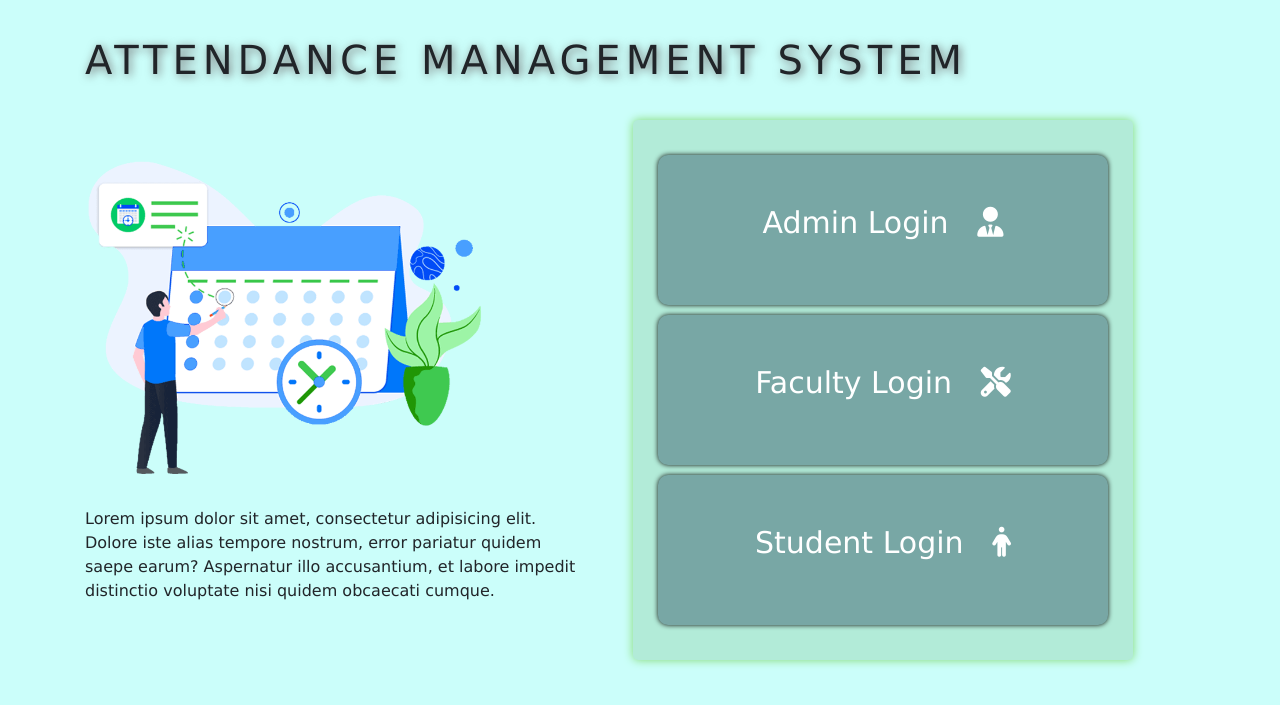
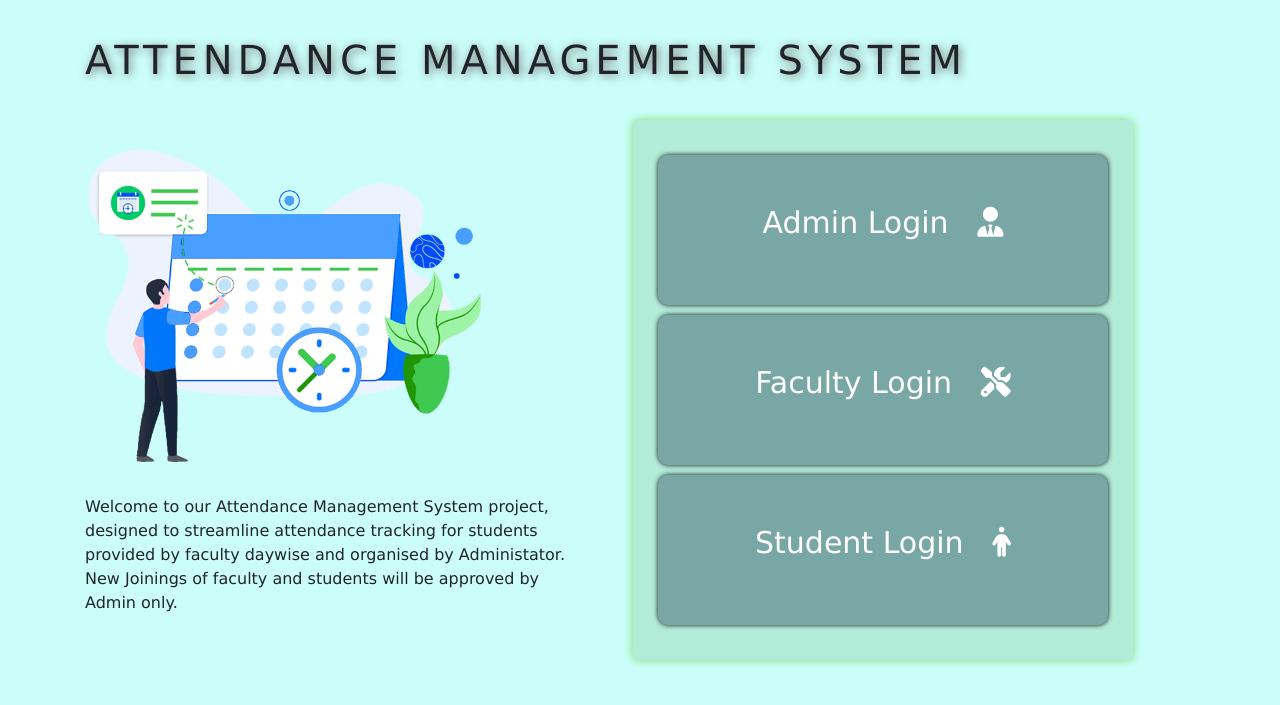
Before and after one commit to venkata1509/Attendance-Management-System, a Flask app: page / in a window 1280 px wide. Shown: the top 705 px of the page. Run offline with Flask 3, Linux system fonts and the light colour scheme.

Commit message:
lorem changed and port

```diff
--- a/app.py
+++ b/app.py
@@ -593,9 +593,7 @@ def absentuser(i):
 
 
 if __name__=='__main__':
-
-    app.run(host='0.0.0.0', port=5550)
-
+    app.run(host='0.0.0.0', port=5000)
 '''
 
 #add or remove by admin
--- a/templates/index.html
+++ b/templates/index.html
@@ -24,7 +24,9 @@
         <div class="home-page-body-image home-page-body">
           <img src="../static/images/ATTENDANCE.png" alt="attendance" />
           <p>
-            Lorem ipsum dolor sit amet, consectetur adipisicing elit. Dolore iste alias tempore nostrum, error pariatur quidem saepe earum? Aspernatur illo accusantium, et labore impedit distinctio voluptate nisi quidem obcaecati cumque.
+            Welcome to our Attendance Management System project, designed to streamline attendance tracking for students provided by faculty daywise and organised by Administator.
+            <br>
+            New Joinings of faculty and students will be approved by Admin only.
           </p>
         </div>
         <div class="home-page-body-buttons home-page-body">
```
